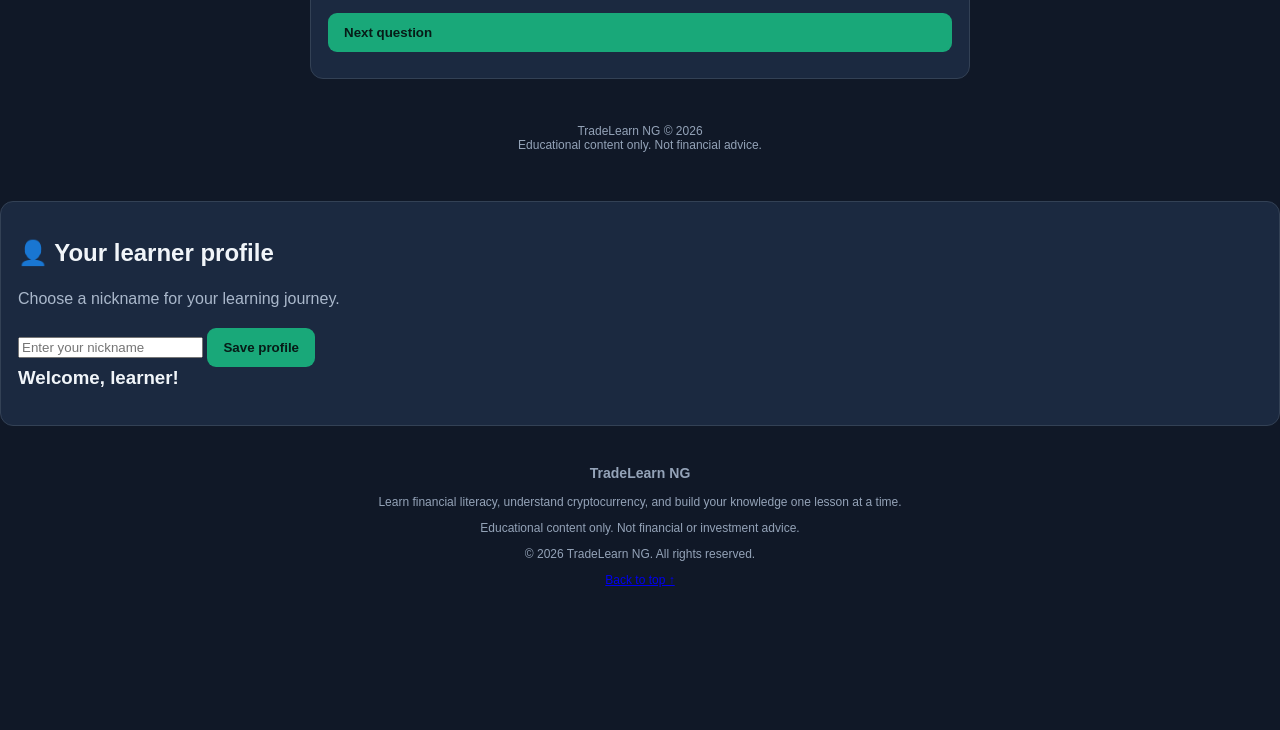
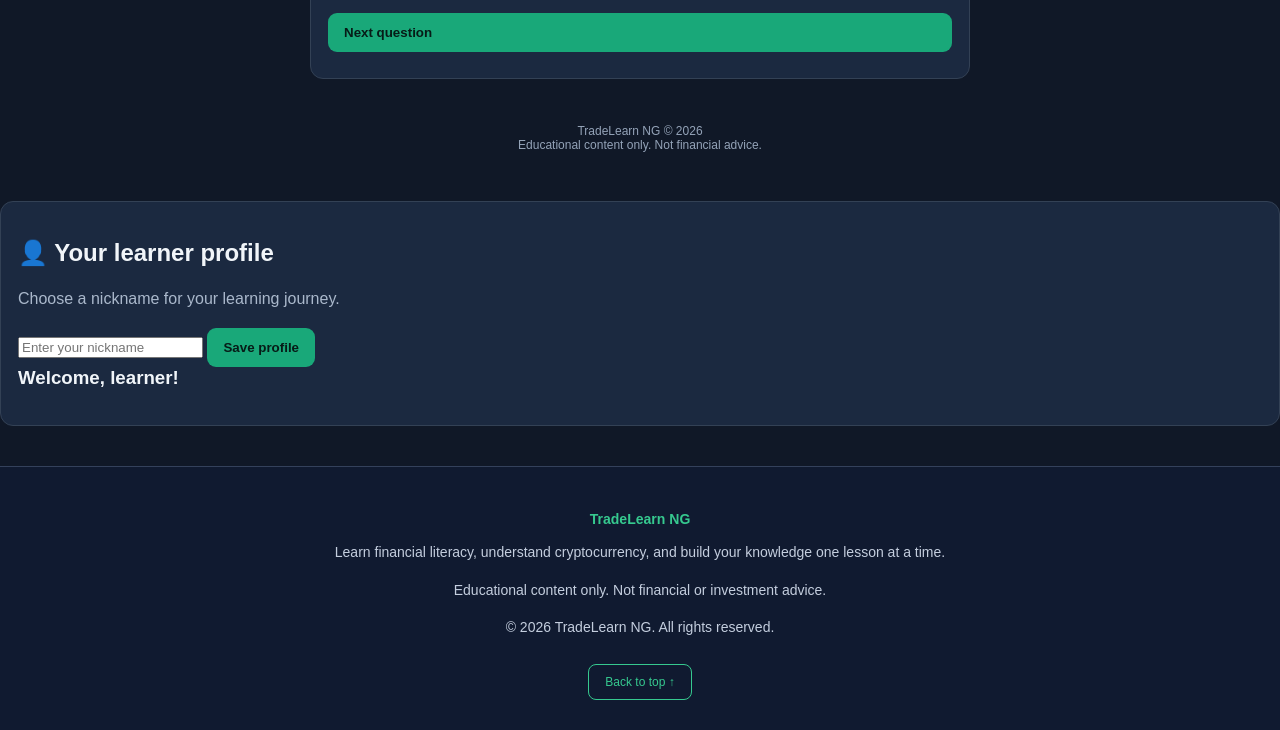
Before and after one commit to oluwafemisanusi01-netizen/tradelearn-ng, a plain HTML site: page index.html in a window 1280 px wide. Shown: the part 2473-3203 px from the top of the page. Before the commit the page ends 3085 px from the top, so only its background shows below. Drawn offline with Linux system fonts and the light colour scheme.

Commit message:
Update index.html

```diff
--- a/index.html
+++ b/index.html
@@ -120,6 +120,35 @@ footer{text-align:center;padding:25px;color:#94a3b8;font-size:12px}
   .certificate-box {
     border: 6px double #c49a35;
   }
+}
+  .site-footer {
+  background: #101a30;
+  color: #ffffff;
+  text-align: center;
+  padding: 30px 18px;
+  margin-top: 40px;
+  border-top: 1px solid #34415b;
+}
+
+.site-footer h3 {
+  color: #36c98f;
+  margin-bottom: 12px;
+}
+
+.site-footer p {
+  color: #c4cede;
+  line-height: 1.7;
+  font-size: 14px;
+}
+
+.site-footer a {
+  display: inline-block;
+  color: #36c98f;
+  text-decoration: none;
+  margin-top: 10px;
+  padding: 10px 16px;
+  border: 1px solid #36c98f;
+  border-radius: 8px;
 }
 </style>
 </head>
```
